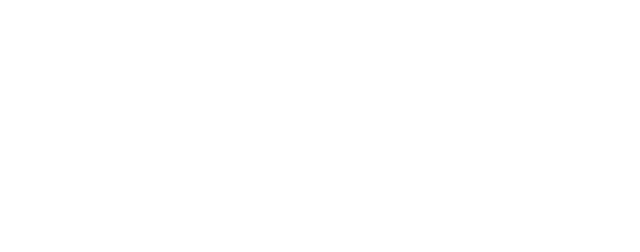
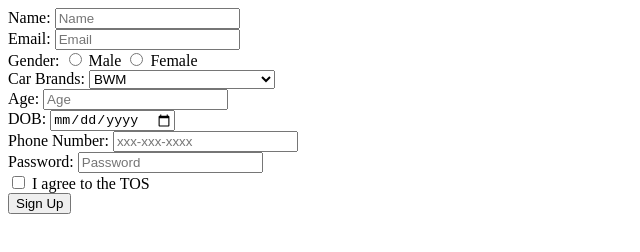
Before and after one commit to acciojob/signup-form-car-Srikanth-madasu, a website: page main.html in a window 1280 px wide. Shown: the whole page, without its empty margins (0-640 px from the left). Drawn offline with Linux system fonts and the light colour scheme.

Commit message:
created a submission

```diff
--- a/main.html
+++ b/main.html
@@ -5,12 +5,51 @@
 <head>
 	<link rel="stylesheet" href="styles.css">
 </head>
+<body>
+    <form action="#" method="post">
+        <label for="name">Name:</label>
+        <input type="text" id="name" name="name" placeholder="Name" required><br>
 
-<body>
+        <label for="email">Email:</label>
+        <input type="email" id="email" name="email" placeholder="Email" required><br>
+
+        <label>Gender:</label>
+        <input type="radio" id="gender_m" name="gender" required>
+        <label for="gender_m">Male</label>
+        <input type="radio" id="gender_f" name="gender" required>
+        <label for="gender_f">Female</label><br>
+
+        <label for="cars">Car Brands:</label>
+        <select id="cars" name="cars" required>
+            <option value="" disabled>--Please choose an option--</option>
+             <option value="BMW">BWM</option>
+			 <option value="KAWASAKI">ACCIo</option>
+        </select><br>
+
+        <label for="age">Age:</label>
+        <input type="number" id="age" name="age" placeholder="Age" required><br>
+
+        <label for="dob">DOB:</label>
+        <input type="date" id="dob" name="dob" required><br>
+
+        <label for="tel">Phone Number:</label>
+        <input type="tel" id="tel" name="tel" placeholder="xxx-xxx-xxxx"><br>
+
+        <label for="password">Password:</label>
+        <input type="password" id="password" name="password" placeholder="Password" required><br>
+
+        <label>
+            <input type="checkbox" id="tos" name="tos" required>
+            I agree to the TOS
+        </label><br>
+
+        <button type="submit">Sign Up</button>
+    </form>
+</body>
 	<!-- the entire body must be written by student -->
     <script type="text/javascript" src="./script.js">
 </script>
 
-</body>
+
 
 </html>
```
